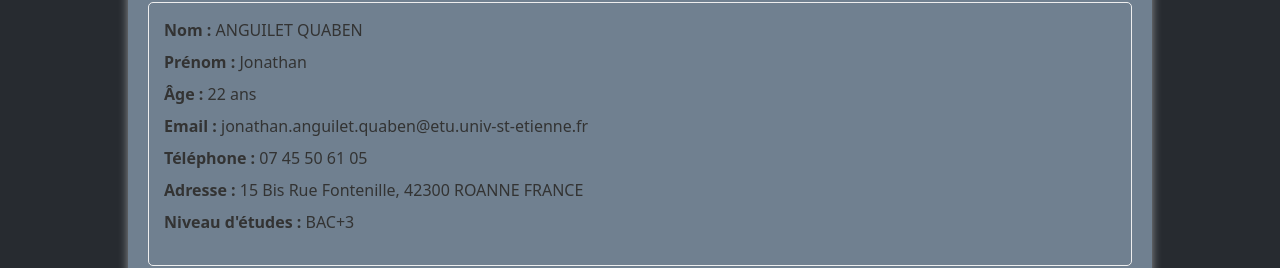
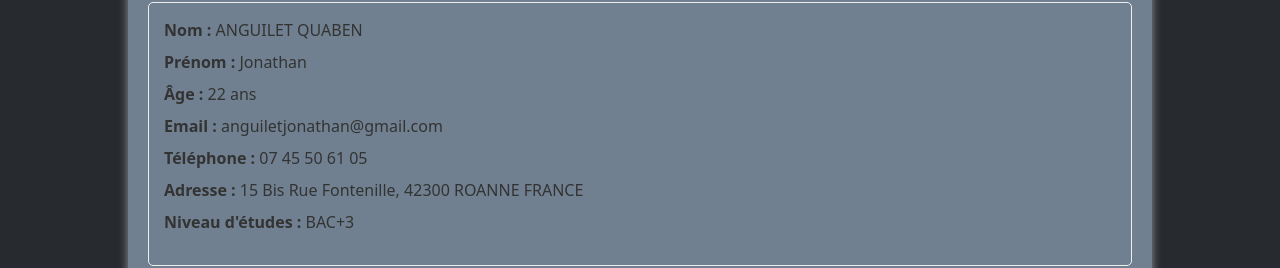
Before and after one commit to AnguiletJonathan/portfolio, a plain HTML site: page contact.html in a window 1280 px wide. Shown: the part 183-451 px from the top of the page. Drawn offline with nearby package versions, Linux system fonts and the light colour scheme.

Commit message:
Update contact.html

```diff
--- a/contact.html
+++ b/contact.html
@@ -152,7 +152,7 @@
                 <li><strong>Prénom :</strong> Jonathan</li>
                 <li><strong>Âge :</strong> 22 ans</li>
                 <li><strong>Email :</strong> <a
-                        href="mailto:jonathan.anguilet.quaben@etu.univ-st-etienne.fr">jonathan.anguilet.quaben@etu.univ-st-etienne.fr</a>
+                        href="mailto:jonathan.anguilet.quaben@etu.univ-st-etienne.fr">anguiletjonathan@gmail.com</a>
                 </li>
                 <li><strong>Téléphone :</strong> 07 45 50 61 05</li>
                 <li><strong>Adresse :</strong> 15 Bis Rue Fontenille, 42300 ROANNE FRANCE</li>
```
